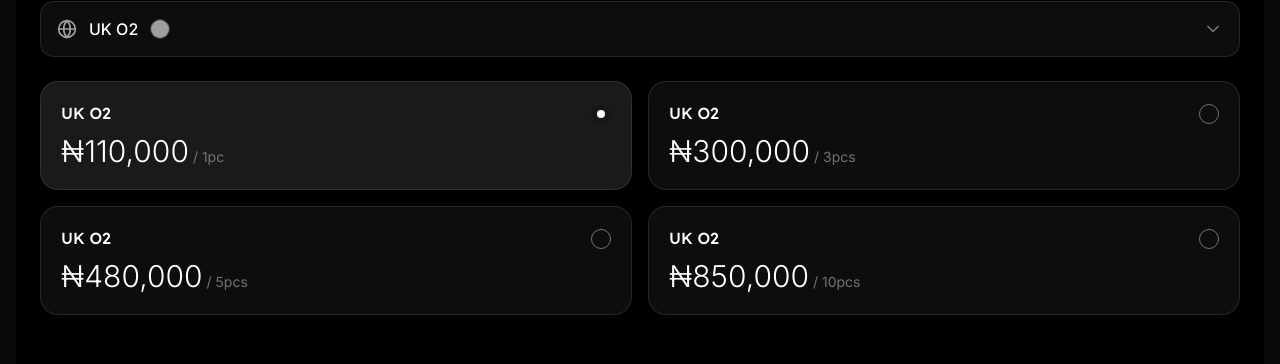
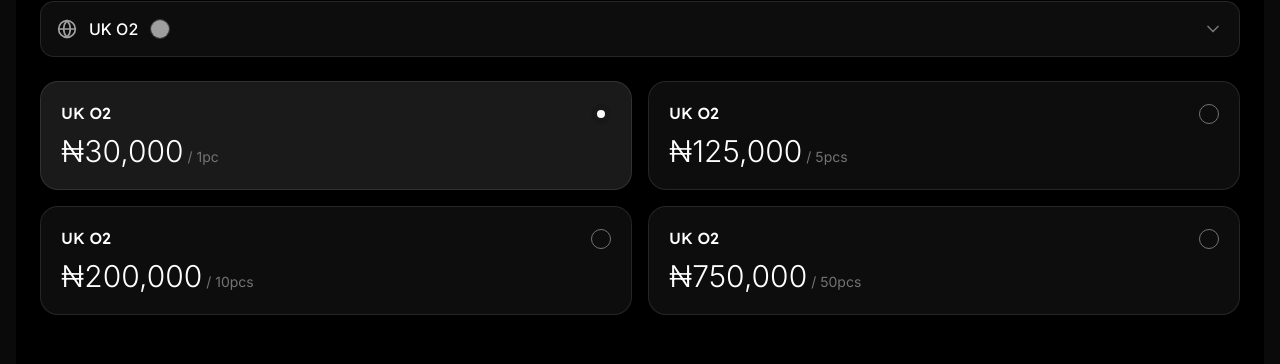
Before and after one commit to Communal/derrier-sim, a Next.js app: page / in a window 1280 px wide. Shown: the part 4719-5083 px from the top of the page. Built offline with nearby package versions, Linux system fonts and the light colour scheme; grey boxes are pictures that could not be loaded.

Commit message:
changed the quanity

```diff
--- a/data/sim-content.ts
+++ b/data/sim-content.ts
@@ -54,10 +54,10 @@
 Works on all mobile devices
 *You will need to top up £10 at www.o2.co.uk to activate for calls and normal text*`,
         plans: [
-            { id: "o2-1", description: "1pc", price: 110000 },
-            { id: "o2-2", description: "3pcs", price: 300000 },
-            { id: "o2-3", description: "5pcs", price: 480000 },
-            { id: "o2-4", description: "10pcs", price: 850000 },
+            { id: "o2-1", description: "1pc", price: 30000 },
+            { id: "o2-2", description: "5pcs", price: 125000 },
+            { id: "o2-3", description: "10pcs", price: 200000 },
+            { id: "o2-4", description: "50pcs", price: 750000 },
         ],
         shippingCost: 0,
     }
```
